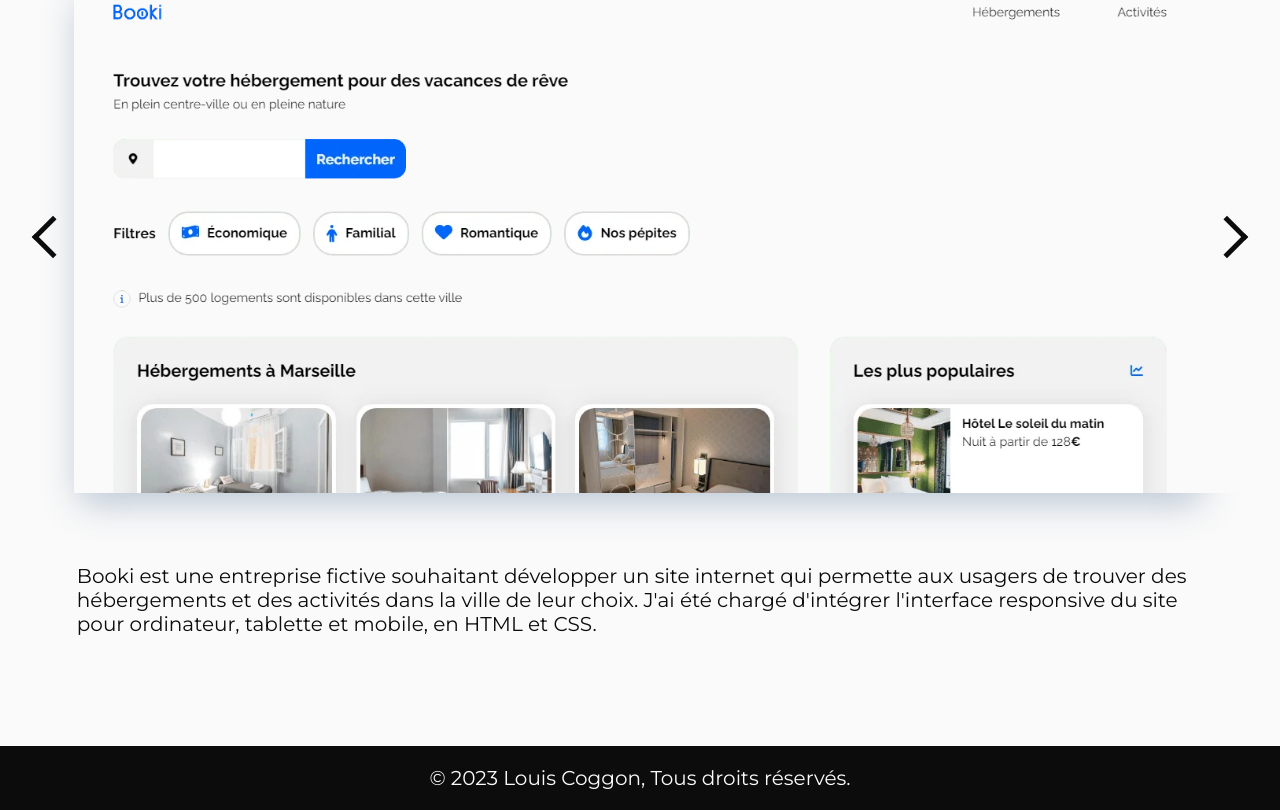
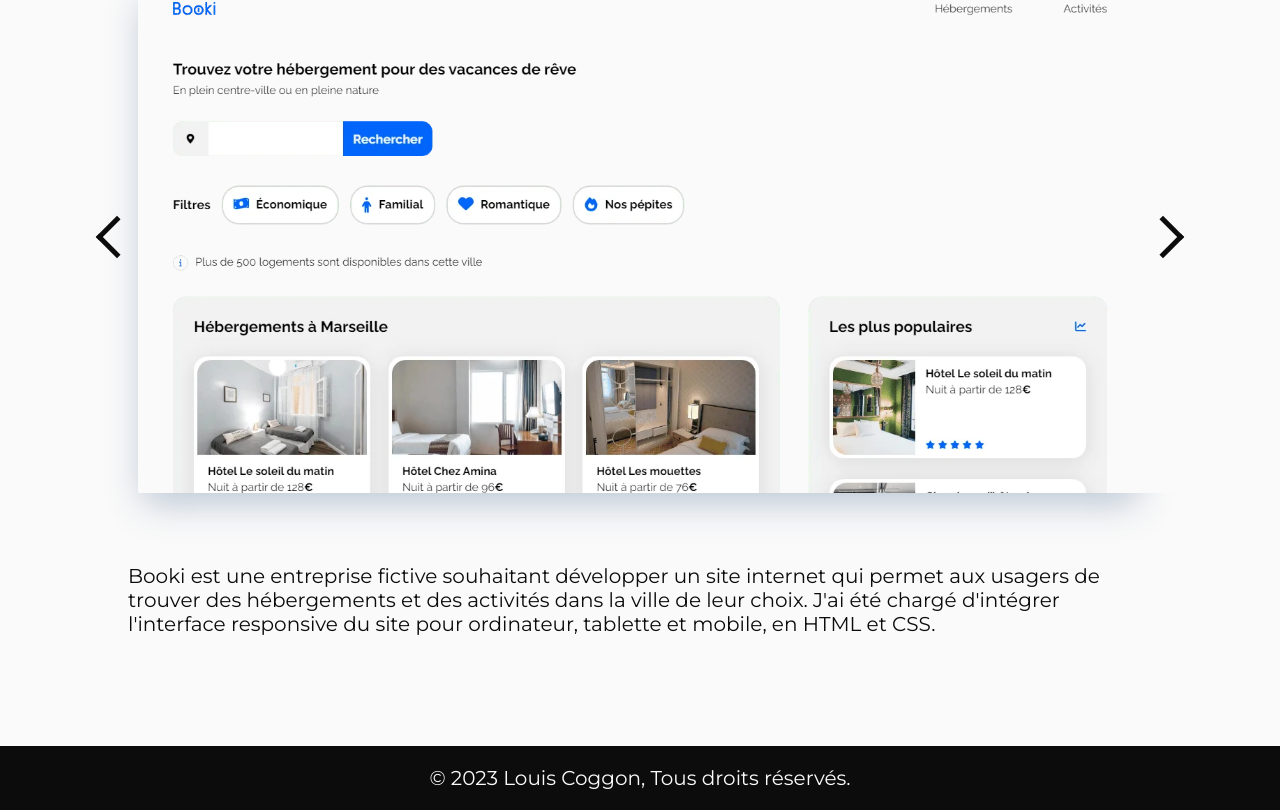
Before and after one commit to CoggOnGit/Portfolio-Louis-Coggon, a React (Vite) app: page /my-portfolio/projet/1 in a window 1280 px wide. Shown: the part 486-1296 px from the top of the page. Built offline with nearby package versions, Linux system fonts and the light colour scheme.

Commit message:
Config Release pour télécharger CV

```diff
--- a/index.html
+++ b/index.html
@@ -21,11 +21,11 @@
       href="https://fonts.googleapis.com/css2?family=Montserrat:wght@100;200;300;400;500;600;700;800;900&display=swap"
       rel="stylesheet"
     />
-    <link rel="stylesheet" href="src/index.scss" />
+    <link rel="stylesheet" href="/src/index.scss" />
   </head>
 
   <body>
     <div id="root"></div>
-    <script type="module" src="src/main.jsx"></script>
+    <script type="module" src="/src/main.jsx"></script>
   </body>
 </html>
--- a/package.json
+++ b/package.json
@@ -1,5 +1,5 @@
 {
-  "homepage":"https://CoggOnGit.github.io/my-portfolio/",
+  "homepage": "https://CoggOnGit.github.io/my-portfolio/",
   "name": "my-portfolio",
   "private": true,
   "version": "0.0.0",
--- a/src/components/About/About.scss
+++ b/src/components/About/About.scss
@@ -34,7 +34,7 @@
           width: 100%;
           text-align: left;
 
-          @include respondTo(xs) {
+          @include respondTo(sl) {
             text-align: center;
           }
 
--- a/src/components/Menu/Menu.jsx
+++ b/src/components/Menu/Menu.jsx
@@ -5,11 +5,11 @@ import cvIcon from '../../assets/logos/cv-icon.webp';
 function Menu() {
 
   function handleScrollToSection(event, sectionId) {
-    event.preventDefault(); // Empêche le comportement de lien par défaut
+    event.preventDefault();
 
     const section = document.getElementById(sectionId);
     if (section) {
-      const yOffset = 100; // Décalage de 100 pixels
+      const yOffset = 100;
       const y = section.getBoundingClientRect().top + window.pageYOffset - yOffset;
       window.scrollTo({ top: y, behavior: "smooth" });
     }
@@ -35,7 +35,7 @@ function Menu() {
           <span className='menuTag'>GitHub</span>
           <img className='menuLinksBtnImg' src={githubIcon} alt="Github link" />
         </a>
-        <a className='menuLinksBtn' href='../../../public/CV_Louis_COGGON.jpg' download="CV_Louis_COGGON.jpg" type="application/jpg">
+        <a className='menuLinksBtn' href='https://github.com/CoggOnGit/my-portfolio/releases/download/cv/CV_Louis_COGGON.jpg' download="CV_Louis_COGGON.jpg" type="application/jpg">
           <span className='menuTag'>C V</span>
           <img className='menuLinksBtnImg' src={cvIcon} alt="CV" />
         </a>
--- a/src/data/projetsData.js
+++ b/src/data/projetsData.js
@@ -21,7 +21,7 @@ export const projetsData = [
             "Responsif"
         ],
         "lien":"https://github.com/CoggOnGit/Booki.git",
-        "description":"Booki est une entreprise fictive souhaitant développer un site internet qui permette aux usagers de trouver des hébergements et des activités dans la ville de leur choix. J'ai été chargé d'intégrer l'interface responsive du site pour ordinateur, tablette et mobile, en HTML et CSS.",
+        "description":"Booki est une entreprise fictive souhaitant développer un site internet qui permet aux usagers de trouver des hébergements et des activités dans la ville de leur choix. J'ai été chargé d'intégrer l'interface responsive du site pour ordinateur, tablette et mobile, en HTML et CSS.",
         "pictures": [
             bookiD,
             bookiT,
@@ -57,7 +57,8 @@ export const projetsData = [
             "Accessibilité"
         ],
         "lien":"https://github.com/CoggOnGit/Nina.git",
-        "description":"Nina Carducci, photographe, est une cliente fictive qui souhaitait améliorer les performances de son site. Pour ce projet, il fallait faire une optimisation globale du site, que ce soit sur les performances que sur le SEO. Il fallait mettre en place le référencement local, ajouter les metas pour les réseaux sociaux, modifier le site pour qu’il soit plus accessible et faire un rapport d’optimisation pour présenter toutes les actions effectuées et leur impacts.",
+        "description": "Nina Carducci, photographe, est une cliente fictive qui souhaitait améliorer les performances de son site.",
+        "contraintes": "Pour ce projet, il fallait faire une optimisation globale du site, que ce soit sur les performances que sur le SEO. Il fallait mettre en place le référencement local, ajouter les metas pour les réseaux sociaux, modifier le site pour qu’il soit plus accessible et faire un rapport d’optimisation pour présenter toutes les actions effectuées et leur impacts.",
         "pictures": [
             nina,
             ninaB,
--- a/src/pages/Projet/Projet.scss
+++ b/src/pages/Projet/Projet.scss
@@ -11,6 +11,7 @@
 
     h1 {
         margin: 0 5%;
+        text-align: center;
     }
     .logoGit {
         width: 200px;
@@ -53,7 +54,7 @@
     }
 
     .carouselContainer {
-        width: 95%;
+        width: 85%;
         margin-top: 2.5vw;
         @include displayFlex(center);
 
@@ -130,12 +131,12 @@
 
     .projetAbout {
         padding: 4vw 0 0 0;
-        width: 88%;
+        width: 80%;
         margin: auto;
 
         @include respondTo(xs) {
             font-size: 12px;
-            width: 90%;
+            width: 85%;
         }
 
     }
--- a/vite.config.js
+++ b/vite.config.js
@@ -3,6 +3,6 @@ import react from '@vitejs/plugin-react'
 
 // https://vitejs.dev/config/
 export default defineConfig({
-  base: "/my-portfolio/",
+  base: '/my-portfolio/',
   plugins: [react()],
 })
```
